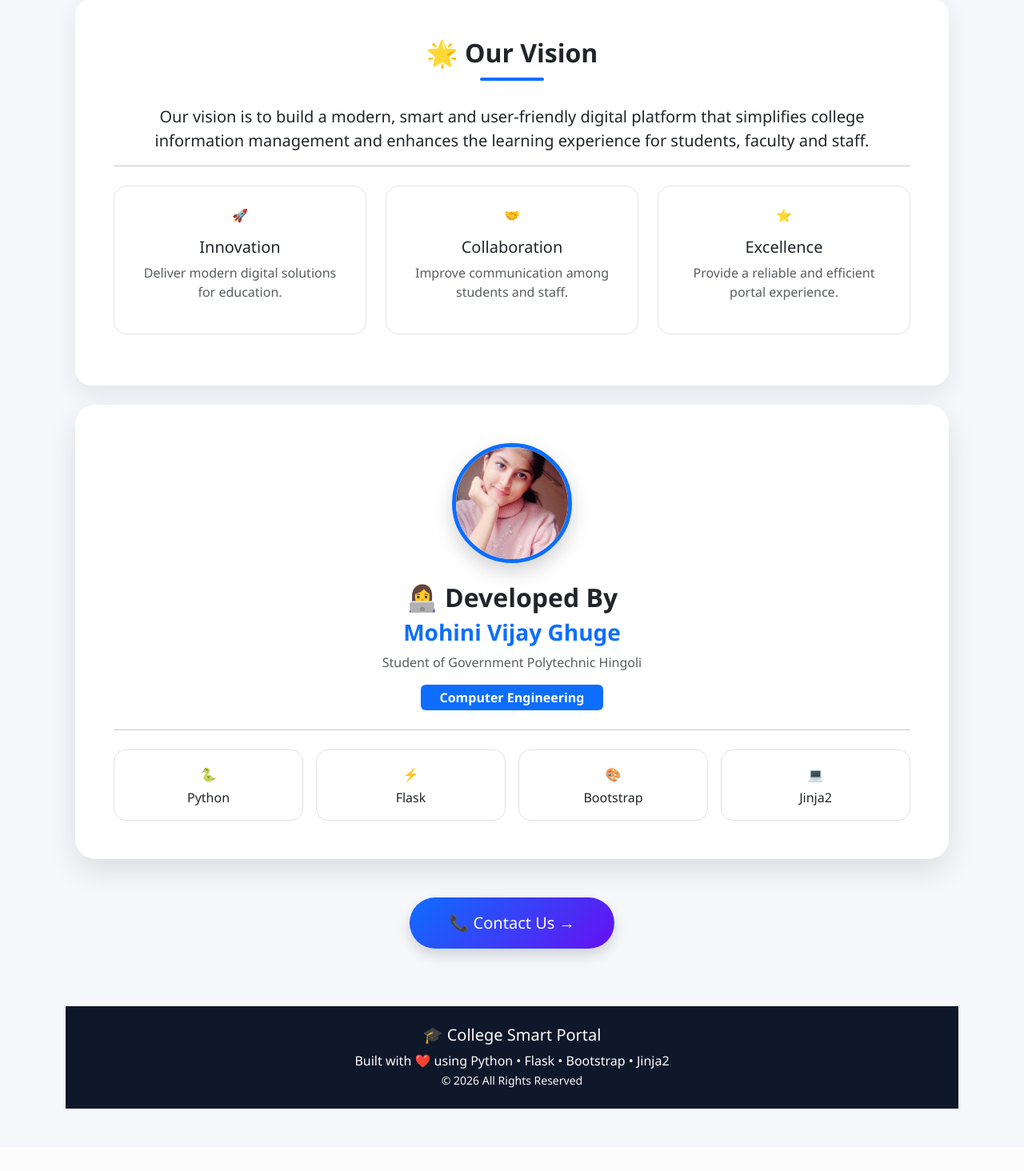
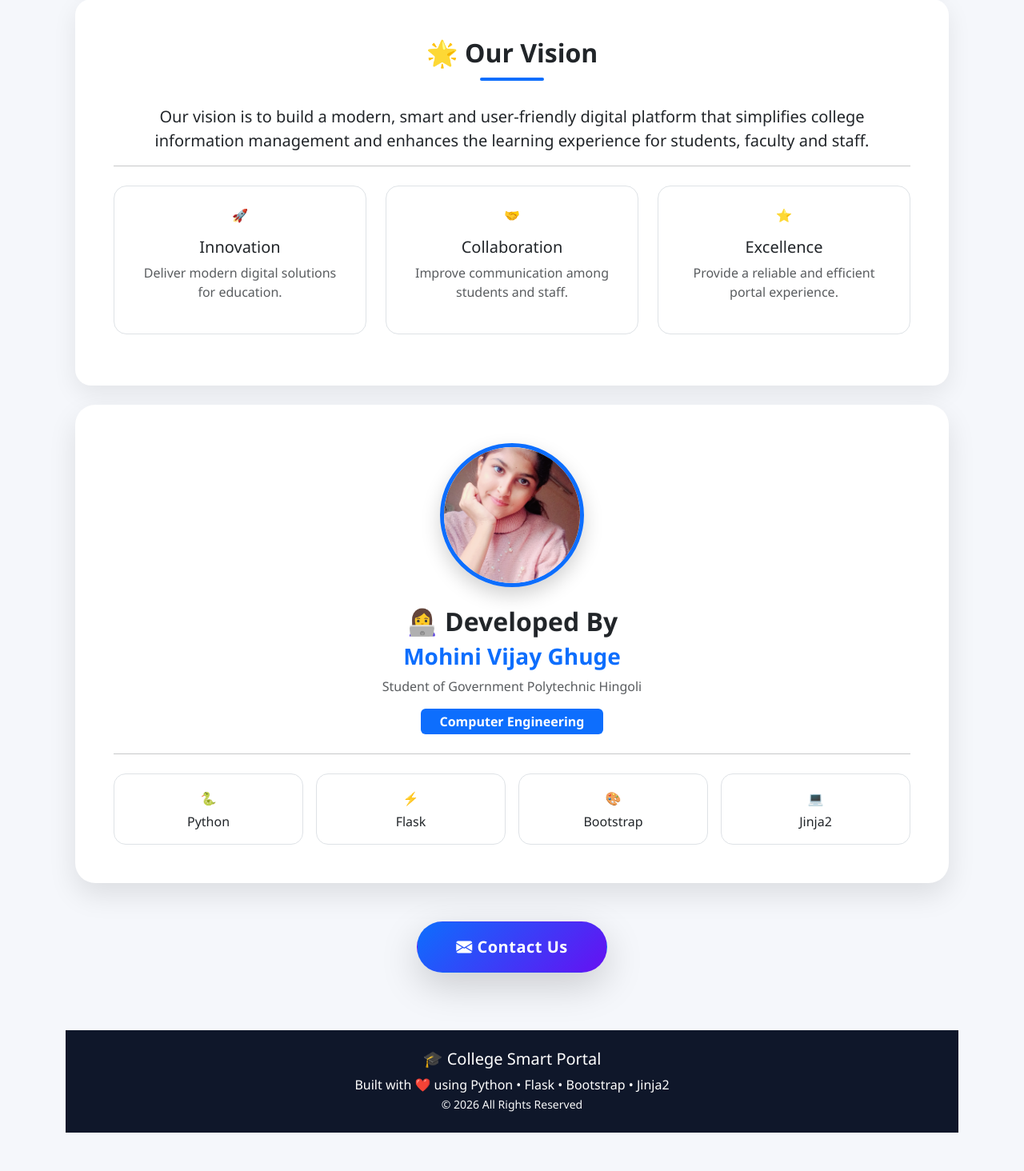
Before and after one commit to mohinighuge49-design/python-training, a Flask app: page /about in a window 1280 px wide; the page is wider, and only the part inside the window is pictured. Shown: the part 2206-3670 px from the top of that part at 80% size. Before the commit the page ends 3592 px from the top of that part, so only its background shows below. Run offline with Flask 3, Linux system fonts and the light colour scheme.

Commit message:
Update profile image size and improve contact button styling in about page

```diff
--- a/templates/about.html
+++ b/templates/about.html
@@ -477,8 +477,8 @@ About Us - College Smart Portal
     }
 
     .profile-img{
-        width:150px;
-        height:150px;
+        width:180px;
+        height:180px;
         object-fit:cover;
         border-radius:50%;
         border:5px solid #0d6efd;
@@ -571,17 +571,21 @@ About Us - College Smart Portal
 
     <!-- Contact -->
 
-   <div class="text-center my-5">
+  <div class="text-center my-5">
 
-    <a href="/contact_us"
-       class="btn btn-lg text-white px-5 py-3 rounded-pill shadow"
-       style="background:linear-gradient(135deg,#0d6efd,#6610f2);;">
+        <a href="/contact_us"
+        class="btn btn-lg px-5 py-3 rounded-pill shadow-lg text-white"
+        style="
+        background:linear-gradient(135deg,#0d6efd,#6610f2);
+        font-weight:600;
+        letter-spacing:.5px;">
 
-        📞 Contact Us →
+        <i class="bi bi-envelope-fill"></i>
+        Contact Us
 
-    </a>
+        </a>
 
-</div>
+     </div>
 
 </div>
 
```
